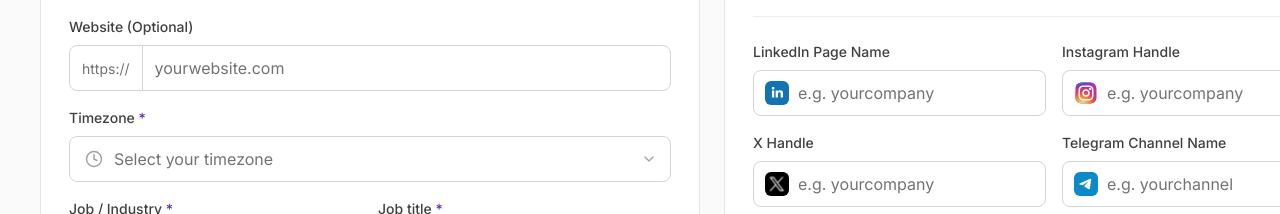
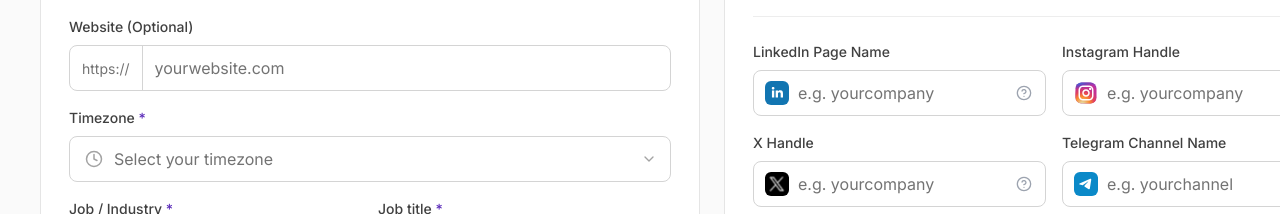
Before and after one commit to shadiiiHz/trus-web-app, a React (Vite) app: page /register in a window 1280 px wide. Shown: the part 586-800 px from the top of the page. Built offline with nearby package versions, Linux system fonts and the light colour scheme.

Commit message:
feat: :fire: add icon to social media fields in register form

```diff
--- a/src/components/auth/RegisterForm.tsx
+++ b/src/components/auth/RegisterForm.tsx
@@ -150,6 +150,28 @@ function PasswordIcon({ className }: { className?: string }) {
         d="M14.1673 9.16667V6.66667C14.1673 4.36548 12.3018 2.5 10.0007 2.5C7.69946 2.5 5.83398 4.36548 5.83398 6.66667V9.16667M7.33398 17.5H12.6673C14.0674 17.5 14.7675 17.5 15.3023 17.2275C15.7727 16.9878 16.1552 16.6054 16.3948 16.135C16.6673 15.6002 16.6673 14.9001 16.6673 13.5V13.1667C16.6673 11.7665 16.6673 11.0665 16.3948 10.5317C16.1552 10.0613 15.7727 9.67883 15.3023 9.43915C14.7675 9.16667 14.0674 9.16667 12.6673 9.16667H7.33398C5.93385 9.16667 5.23379 9.16667 4.69901 9.43915C4.2286 9.67883 3.84615 10.0613 3.60647 10.5317C3.33398 11.0665 3.33398 11.7665 3.33398 13.1667V13.5C3.33398 14.9001 3.33398 15.6002 3.60647 16.135C3.84615 16.6054 4.2286 16.9878 4.69901 17.2275C5.23379 17.5 5.93385 17.5 7.33398 17.5Z"
         stroke="var(--color-auth-icon)"
         strokeWidth="1.66667"
+        strokeLinecap="round"
+        strokeLinejoin="round"
+      />
+    </svg>
+  );
+}
+
+function SocialFieldInfoIcon() {
+  return (
+    <svg
+      className="pointer-events-none absolute right-3.5 z-10 h-4 w-4 text-auth-icon-muted"
+      width="16"
+      height="16"
+      viewBox="0 0 16 16"
+      fill="none"
+      xmlns="http://www.w3.org/2000/svg"
+      aria-hidden="true"
+    >
+      <path
+        d="M6.06065 5.99998C6.21739 5.55442 6.52675 5.17872 6.93395 4.9394C7.34116 4.70009 7.81991 4.6126 8.28543 4.69245C8.75096 4.7723 9.17319 5.01433 9.47737 5.37566C9.78154 5.737 9.94802 6.19433 9.94732 6.66665C9.94732 7.99998 7.94732 8.66665 7.94732 8.66665M8.00065 11.3333H8.00732M14.6673 7.99998C14.6673 11.6819 11.6825 14.6666 8.00065 14.6666C4.31875 14.6666 1.33398 11.6819 1.33398 7.99998C1.33398 4.31808 4.31875 1.33331 8.00065 1.33331C11.6825 1.33331 14.6673 4.31808 14.6673 7.99998Z"
+        stroke="currentColor"
+        strokeWidth="1.33333"
         strokeLinecap="round"
         strokeLinejoin="round"
       />
@@ -986,8 +1008,9 @@ export function RegisterForm({ copy }: RegisterFormProps) {
                     placeholder={copy.social.linkedinPlaceholder}
                     value={linkedin}
                     onChange={(e) => setLinkedin(e.target.value)}
-                    className={`${inputBaseClass} pl-11`}
+                    className={`${inputBaseClass} pl-11 pr-9`}
                   />
+                  <SocialFieldInfoIcon />
                 </div>
               </Field>
 
@@ -1007,8 +1030,9 @@ export function RegisterForm({ copy }: RegisterFormProps) {
                     placeholder={copy.social.instagramPlaceholder}
                     value={instagram}
                     onChange={(e) => setInstagram(e.target.value)}
-                    className={`${inputBaseClass} pl-11`}
+                    className={`${inputBaseClass} pl-11 pr-9`}
                   />
+                  <SocialFieldInfoIcon />
                 </div>
               </Field>
 
@@ -1028,8 +1052,9 @@ export function RegisterForm({ copy }: RegisterFormProps) {
                     placeholder={copy.social.xHandlePlaceholder}
                     value={xHandle}
                     onChange={(e) => setXHandle(e.target.value)}
-                    className={`${inputBaseClass} pl-11`}
+                    className={`${inputBaseClass} pl-11 pr-9`}
                   />
+                  <SocialFieldInfoIcon />
                 </div>
               </Field>
 
@@ -1052,8 +1077,9 @@ export function RegisterForm({ copy }: RegisterFormProps) {
                     placeholder={copy.social.telegramChannelPlaceholder}
                     value={telegramChannel}
                     onChange={(e) => setTelegramChannel(e.target.value)}
-                    className={`${inputBaseClass} pl-11`}
+                    className={`${inputBaseClass} pl-11 pr-9`}
                   />
+                  <SocialFieldInfoIcon />
                 </div>
               </Field>
             </div>
```
